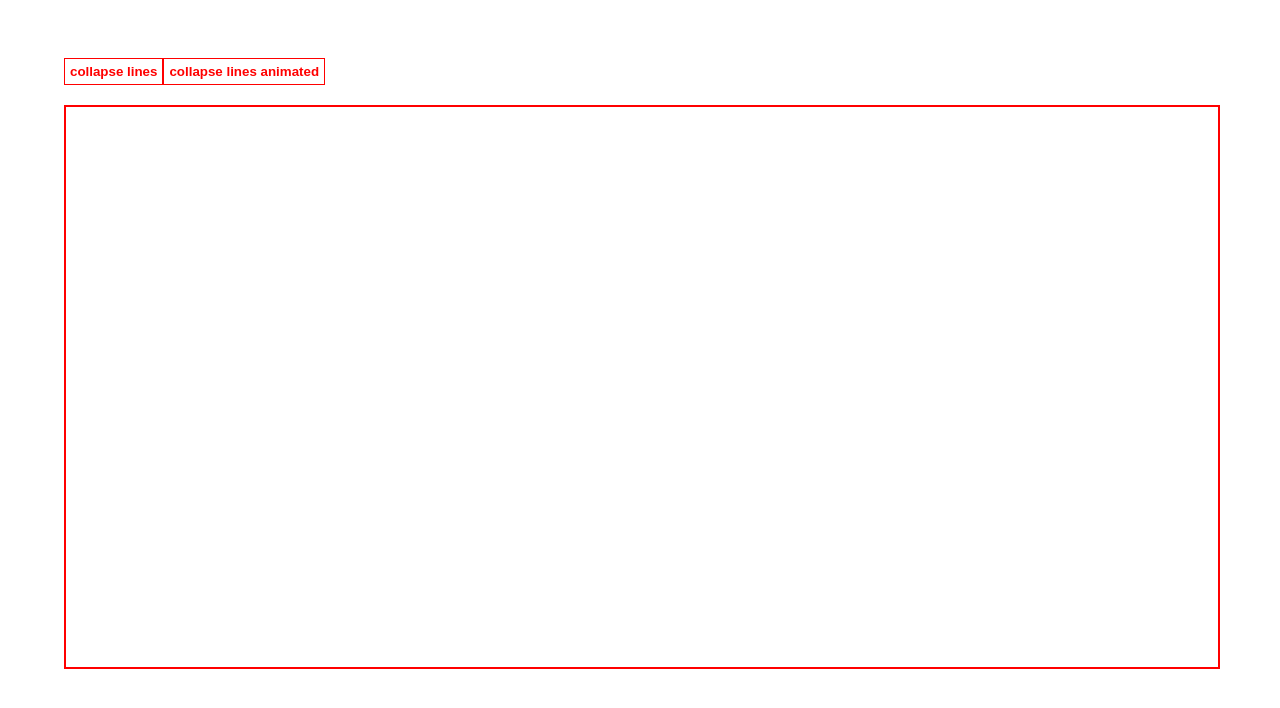
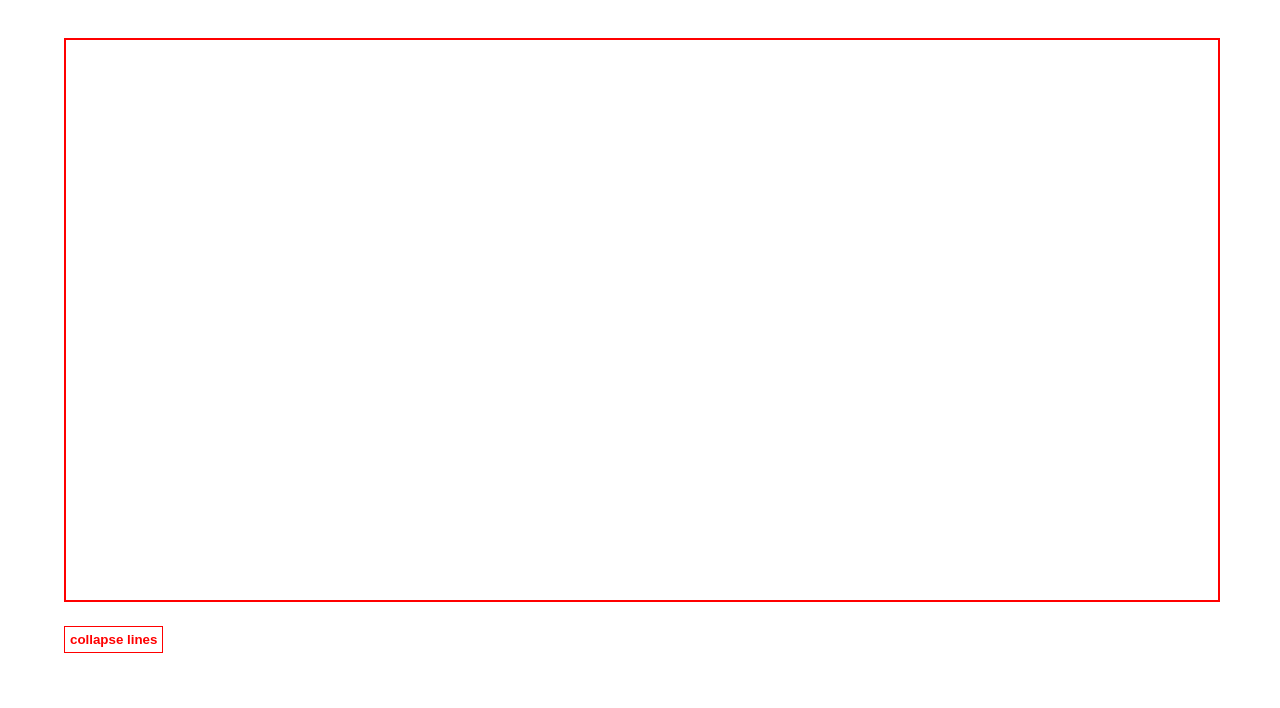
Before and after one commit to Barabaka7/grandysoft-stickcad, a React (Create React App) app: page / in a window 1280 px wide. Shown: the top 708 px of the page. Built offline with nearby package versions, Linux system fonts and the light colour scheme.

Commit message:
First Release

```diff
--- a/src/App.tsx
+++ b/src/App.tsx
@@ -1,4 +1,4 @@
-import React, { useState, useEffect, useRef, MouseEvent } from "react";
+import { useState, useEffect, useRef, MouseEvent } from "react";
 import "./App.css";
 import {
   getIntersectionPoint,
@@ -61,7 +61,7 @@ function App() {
 
   useEffect(() => {
     clearCanvas();
-    redrawCanvas();
+    redrawCanvas(canvasLines, intersectionsPoints);
 
     intersectionsPoints.forEach((point) => {
       drawPoint(point);
@@ -95,7 +95,7 @@ function App() {
 
     if (canvasRef.current && startingPoint) {
       clearCanvas();
-      redrawCanvas();
+      redrawCanvas(canvasLines, intersectionsPoints);
       setTempIntersectionsPoints([]);
       contextRef.current?.beginPath();
       contextRef.current?.moveTo(startingPoint[0], startingPoint[1]);
@@ -143,32 +143,35 @@ function App() {
     }
   };
 
-  const redrawCanvas = () => {
-    if (canvasLines.length === 0) {
+  const redrawCanvas = (
+    canvasLinesToDraw: LineCoord[],
+    intersectionsPointsToDraw: PointCoord[]
+  ) => {
+    if (canvasLinesToDraw.length === 0) {
       return;
     }
 
     // redraw each stored line
-    for (let i = 0; i < canvasLines.length; i++) {
+    for (let i = 0; i < canvasLinesToDraw.length; i++) {
       contextRef.current?.beginPath();
-      contextRef.current?.moveTo(canvasLines[i][0], canvasLines[i][1]);
-      contextRef.current?.lineTo(canvasLines[i][2], canvasLines[i][3]);
+      contextRef.current?.moveTo(
+        canvasLinesToDraw[i][0],
+        canvasLinesToDraw[i][1]
+      );
+      contextRef.current?.lineTo(
+        canvasLinesToDraw[i][2],
+        canvasLinesToDraw[i][3]
+      );
       contextRef.current?.stroke();
     }
 
-    for (let j = 0; j < intersectionsPoints.length; j++) {
-      drawPoint(intersectionsPoints[j]);
+    for (let j = 0; j < intersectionsPointsToDraw.length; j++) {
+      drawPoint(intersectionsPointsToDraw[j]);
     }
   };
 
-  let step = 150;
   const clearCanvasAnimated = (canvasLinesToCollapse: LineCoord[]) => {
-    //  step--;
-    console.log(`step: ${step}`);
-    if (step === 0) {
-      return;
-    }
-    console.log(canvasLinesToCollapse);
+    let step = 2;
     const smallerCanvasLines: LineCoord[] = canvasLinesToCollapse.map(
       (line) => {
         let k = (line[1] - line[3]) / (line[0] - line[2]);
@@ -176,11 +179,11 @@ function App() {
         let x1, x2: number;
 
         if (line[0] < line[2]) {
-          x1 = line[0] + 1;
-          x2 = line[2] - 1;
+          x1 = line[0] + step;
+          x2 = line[2] - step;
         } else {
-          x1 = line[0] - 1;
-          x2 = line[2] + 1;
+          x1 = line[0] - step;
+          x2 = line[2] + step;
         }
 
         let y1 = k * x1 + b;
@@ -190,60 +193,51 @@ function App() {
       }
     );
 
-    console.log(`smallerCanvasLines; ${smallerCanvasLines}`);
-
-    const filteredSmallercanvasLines = smallerCanvasLines.filter(
-      (line) => Math.abs(line[0] - line[2]) >= 2
+    const filteredSmallerCanvasLines = smallerCanvasLines.filter(
+      (line) => Math.abs(line[0] - line[2]) >= step + 1
     );
 
-    console.log(`filtetredSmallerCanvasLines; ${filteredSmallercanvasLines}`);
-    if (filteredSmallercanvasLines.length === 0 || step === 0) {
+    let collapsingIntersectionsPoints: PointCoord[] = [];
+
+    filteredSmallerCanvasLines.forEach((line1, index1) => {
+      filteredSmallerCanvasLines.forEach((line2, index2) => {
+        if (index1 !== index2) {
+          let isNewPoint: PointCoord = getIntersectionPoint(line1, line2);
+          if (isNewPoint[0] !== -10 && isNewPoint[1] !== -10) {
+            collapsingIntersectionsPoints.push(isNewPoint);
+          }
+        }
+      });
+    });
+
+    if (filteredSmallerCanvasLines.length === 0) {
       clearCanvas();
       return;
     }
 
     clearCanvas();
-    for (let i = 0; i < filteredSmallercanvasLines.length; i++) {
-      contextRef.current?.beginPath();
-      contextRef.current?.moveTo(
-        filteredSmallercanvasLines[i][0],
-        filteredSmallercanvasLines[i][1]
-      );
-      contextRef.current?.lineTo(
-        filteredSmallercanvasLines[i][2],
-        filteredSmallercanvasLines[i][3]
-      );
-      contextRef.current?.stroke();
-    }
-    setTimeout(() => clearCanvasAnimated(filteredSmallercanvasLines), 10);
+    redrawCanvas(filteredSmallerCanvasLines, collapsingIntersectionsPoints);
+    setTimeout(() => clearCanvasAnimated(filteredSmallerCanvasLines), 10);
   };
 
   return (
     <div className="App">
-      <button
-        onClick={() => {
-          clearCanvas();
-          canvasLines.length = 0;
-          intersectionsPoints.length = 0;
-        }}
-      >
-        collapse lines
-      </button>
-      <button
-        onClick={() => {
-          clearCanvasAnimated(canvasLines);
-          canvasLines.length = 0;
-          intersectionsPoints.length = 0;
-        }}
-      >
-        collapse lines animated
-      </button>
       <canvas
         onMouseDown={startDrawing}
         onMouseUp={finishDrawing}
         onMouseMove={draw}
         ref={canvasRef}
       />
+      <button
+        onClick={() => {
+          clearCanvasAnimated(canvasLines);
+          canvasLines.length = 0;
+          intersectionsPoints.length = 0;
+          setTempIntersectionsPoints([]);
+        }}
+      >
+        collapse lines
+      </button>
     </div>
   );
 }
```
Also changed, not shown: src/helpers/test.js (deleted, +0 -33 lines).
